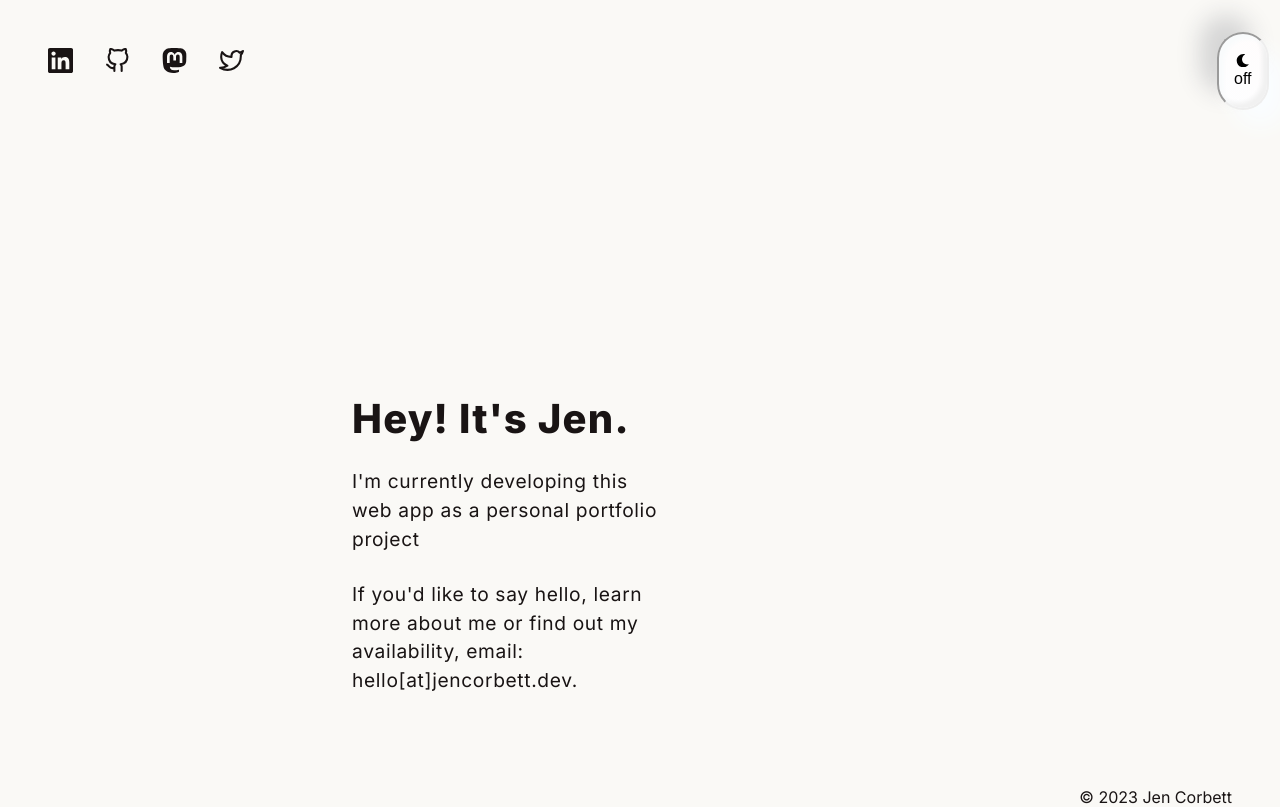
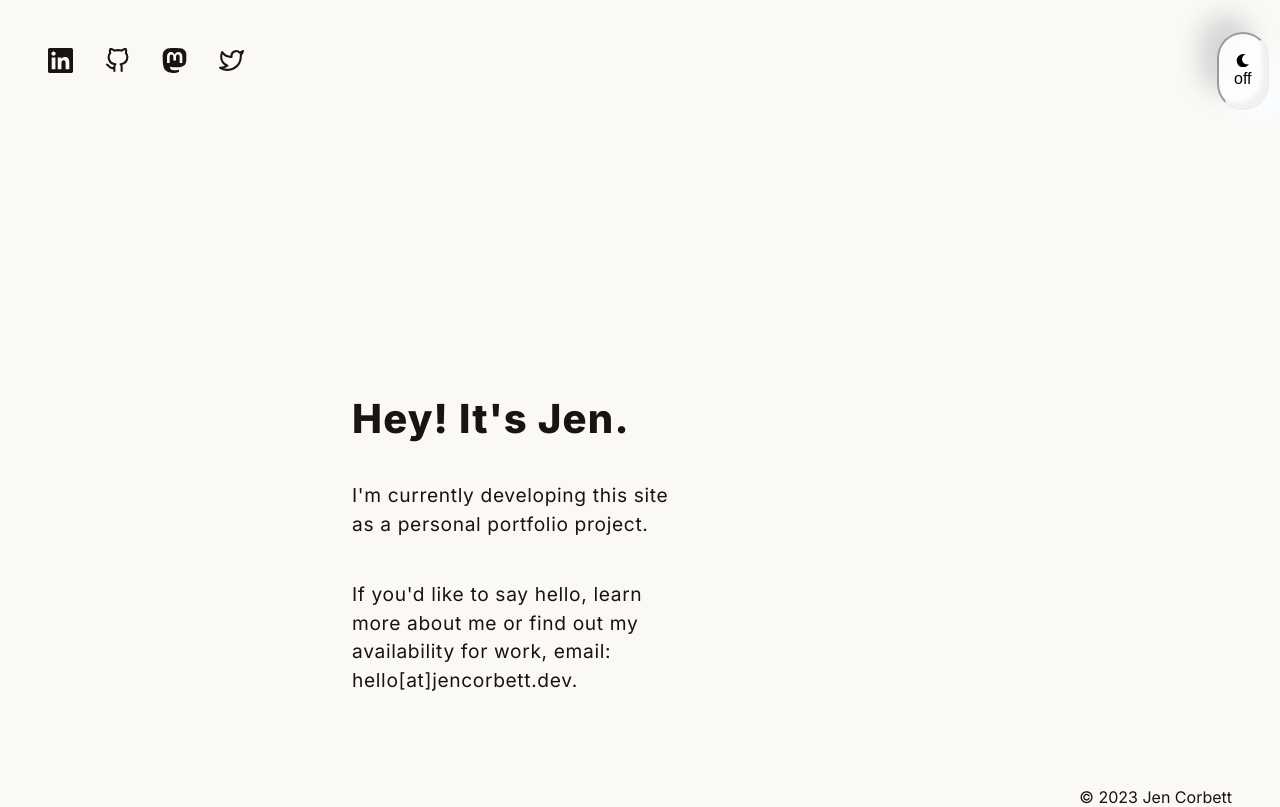
Before and after one commit to ajenstory/jencorbett.dev, a Next.js app in the folder app/: page / in a window 1280 px wide. Built offline with nearby package versions, Linux system fonts and the light colour scheme.

Commit message:
Update page content

```diff
--- a/app/pages/index.js
+++ b/app/pages/index.js
@@ -6,8 +6,8 @@ import Layout from "../components/layout.js";
 
 const description = {
   title: "Hey! It's Jen.",
-  body: "I'm currently developing this web app as a personal portfolio project",
-  cta: "If you'd like to say hello, learn more about me or find out my availability, email: hello[at]jencorbett.dev.",
+  body: "I'm currently developing this site as a personal portfolio project.",
+  cta: "If you'd like to say hello, learn more about me or find out my availability for work, email: hello[at]jencorbett.dev.",
 };
 
 const Home = () => {
```
